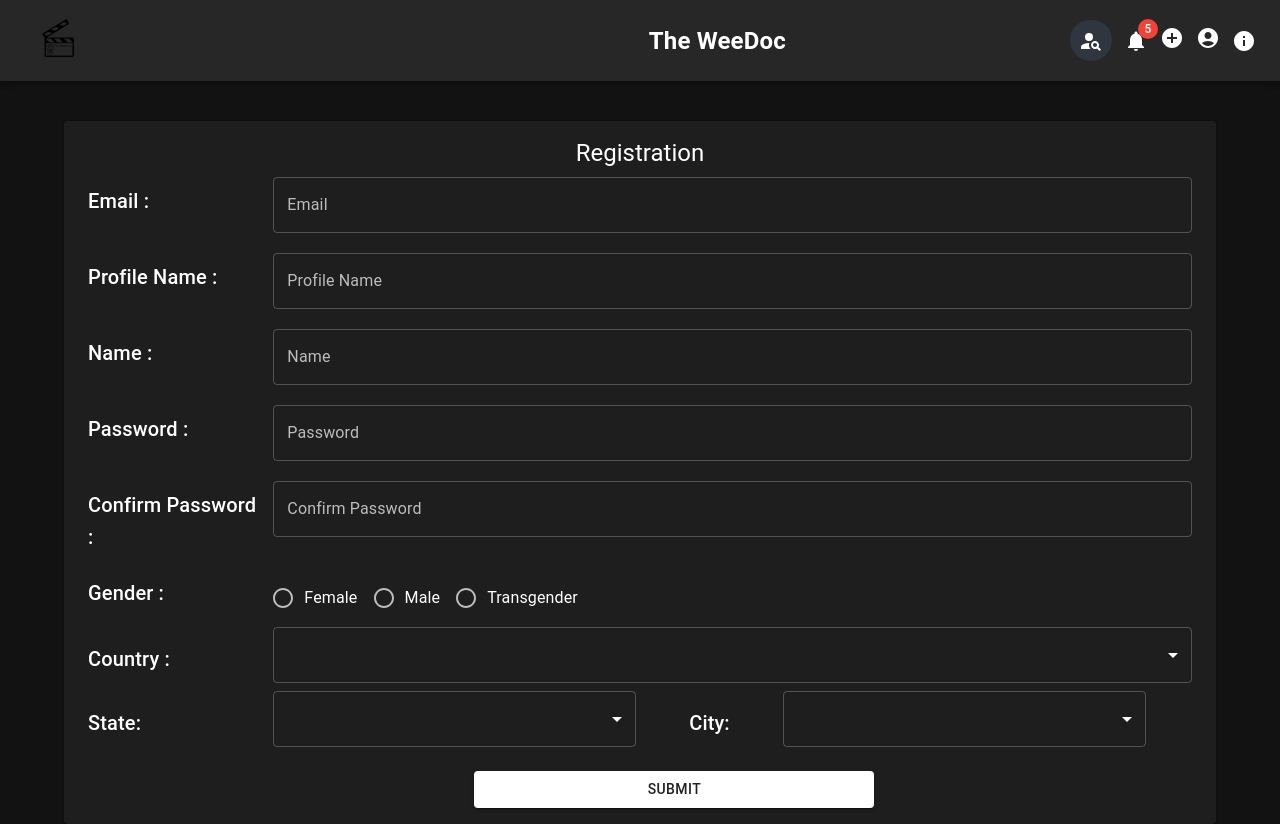
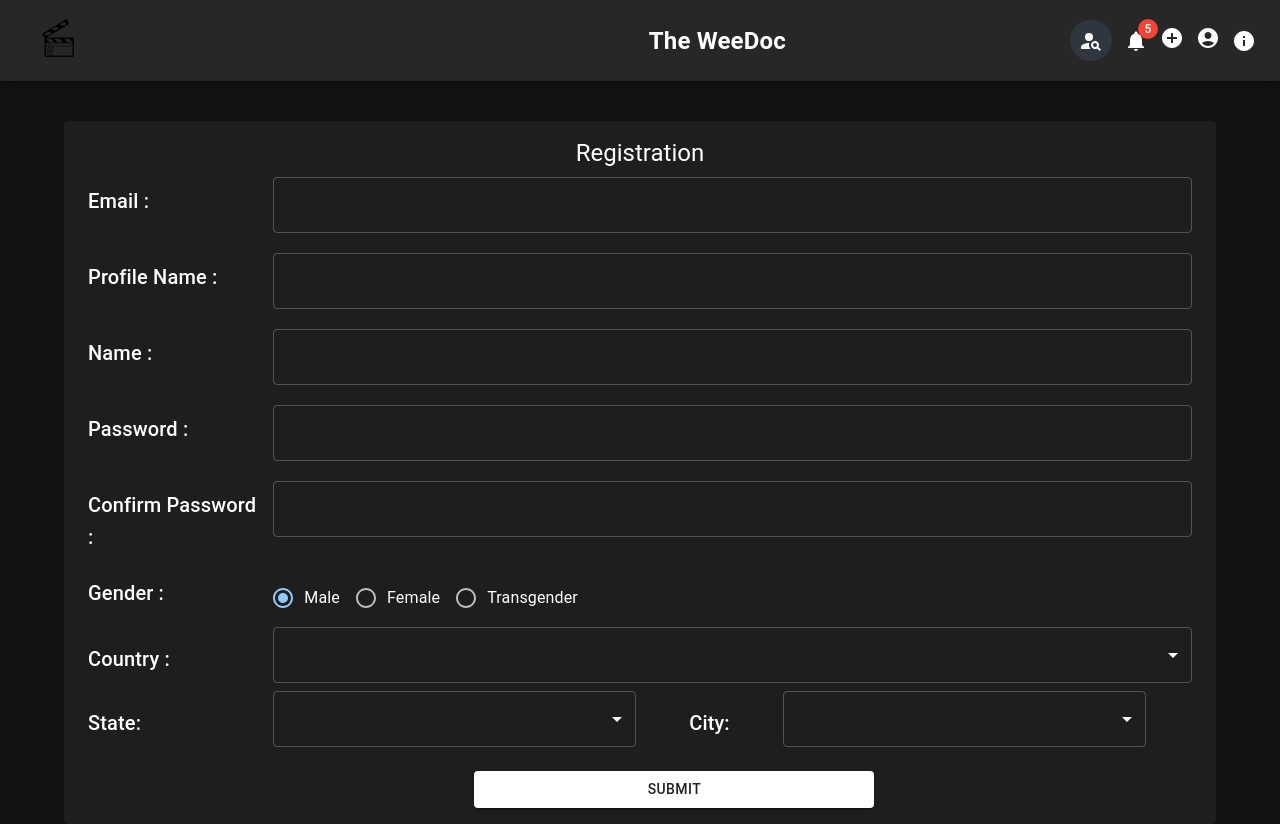
Before and after one commit to theweedoc/userwebapp, a Next.js app: page /signup in a window 1280 px wide. Built offline with nearby package versions, Linux system fonts and the light colour scheme.

Commit message:
register updates

```diff
--- a/Reducers/User/loginSlice.js
+++ b/Reducers/User/loginSlice.js
@@ -1,5 +1,6 @@
 import { createAsyncThunk, createSlice } from "@reduxjs/toolkit";
 import axios from 'axios'
+import { toast } from "react-toastify";
 import { apis } from "../../Services/api";
 
 const userState = {
@@ -58,8 +59,10 @@ export const LoginUserAuth = createAsyncThunk("user", async (body, { fulfillWith
   }
   catch (error) {
     console.log("error--", error);
-    alert("User not exists or something went wrong!")
-    return rejectWithValue(error?.message ? error.message : error)
+    console.log("response--", error?.response?.data?.message || error?.message || error);
+    // alert("User not exists or something went wrong!")
+    toast(error?.response?.data?.message || error?.message || error, { hideProgressBar: true, autoClose: 2000, type: "error" });
+    return rejectWithValue(error?.response?.data?.message || error?.message || error)
   }
 })
 
--- a/Reducers/User/registrationSlice.js
+++ b/Reducers/User/registrationSlice.js
@@ -1,6 +1,8 @@
 import { createAsyncThunk, createSlice } from "@reduxjs/toolkit";
 import axios from 'axios'
+import { toast } from "react-toastify";
 import { apis } from "../../Services/api";
+
 const initialState = {
   user: "",
   isLoggedIn: false,
@@ -19,28 +21,26 @@ const initialState = {
 }
 
 export const RegistrationUserAuth = createAsyncThunk("register", async (body, { rejectWithValue }) => {
-  console.log(body);
+  console.log("RegistrationUserAuth--", body);
   try {
     const { data } = await axios.post(apis.signupAPI, body)
     console.log("axios working", JSON.stringify(body))
     console.log("REGDATA", data)
-    if (!data.status === 200) {
+    if (data.status !== 200) {
       console.log("REGDATA", data)
-
       return rejectWithValue(data)
     }
     console.log("res", data.status)
     return await data
-
   }
   catch (error) {
-    console.log("REGDATA ERROR", data)
-
+    debugger
+    console.log("REGDATA ERROR", error)
+    console.log("err alert--", error?.response?.data?.message || error?.message || error);
+    toast(error?.response?.data?.message || error?.message || error, { hideProgressBar: true, autoClose: 2000, type: "error" });
     rejectWithValue(error.response.data)
-
   }
 })
-//
 
 export const RegistrationOTPAuth = createAsyncThunk("otpverify", async (body, { fulfillWithValue, rejectWithValue }) => {
   console.log(body);
@@ -51,18 +51,11 @@ export const RegistrationOTPAuth = createAsyncThunk("otpverify", async (body, {
     }
     console.log("res", data.status)
     return fulfillWithValue(data)
-
   }
   catch (error) {
     rejectWithValue(error.response.data)
-
   }
 })
-
-
-
-
-
 
 const regAuthSlice = createSlice({
   name: "registerAuth",
@@ -77,11 +70,10 @@ const regAuthSlice = createSlice({
       state.loading = true
     },
     [RegistrationUserAuth.fulfilled]: (state, { payload }) => {
+      console.log("registration payload--", payload);
       state.registeration_response = true
       state.loading = false
       state.isRegistereed = true
-
-
     },
     [RegistrationUserAuth.rejected]: (state, action) => {
       state.loading = false
--- a/pages/signup.js
+++ b/pages/signup.js
@@ -31,7 +31,7 @@ const SignUp = () => {
 
   const validationSchema = Yup.object().shape({
     email: Yup.string().required("Email is required").email("Email is invalid"),
-    profilename: Yup.string()
+    profileName: Yup.string()
       .required("Password is required")
       .min(6, "Password must be at least 6 characters")
       .max(40, "Password must not exceed 40 characters"),
@@ -45,7 +45,11 @@ const SignUp = () => {
     confirmpassword: Yup.string()
       .required("Confirm Password is required")
       .min(6, "confirm must be at least 6 characters")
-      .max(40, "confirm must not exceed 40 characters"),
+      .max(40, "confirm must not exceed 40 characters")
+      .oneOf([Yup.ref("password"), null], "Passwords must match"),
+    country: Yup.string().required("Country is a required"),
+    state: Yup.string().required("State is a required"),
+    city: Yup.string().required("City is a required"),
   });
 
   const isRegistereed = useSelector(
@@ -58,6 +62,7 @@ const SignUp = () => {
 
   const {
     register,
+    setValue,
     control,
     handleSubmit,
     formState: { errors, isSubmitting },
@@ -73,7 +78,7 @@ const SignUp = () => {
         email: data.email,
         password: data.password,
         password_confirmation: data.confirmpassword,
-        profile_name: data.profilename,
+        profile_name: data.profileName,
         country: data.country,
         state: data.state,
         city: data.city,
@@ -88,7 +93,7 @@ const SignUp = () => {
 
   const onError = () => {
     toast("ERRPR", { hideProgressBar: true, autoClose: 2000, type: "success" });
-  }
+  };
 
   useEffect(() => {
     if (isRegistereed) {
@@ -113,7 +118,7 @@ const SignUp = () => {
               </Grid>
               <Grid item xs={8} sm={10}>
                 <TextField
-                  label="Email"
+                  // label="Email"
                   align="center"
                   id="email"
                   name="email"
@@ -133,17 +138,17 @@ const SignUp = () => {
               </Grid>
               <Grid item xs={8} sm={10}>
                 <TextField
-                  id="profilename"
-                  name="profilename"
-                  label="Profile Name"
+                  id="profileName"
+                  name="profileName"
+                  // label="Profile Name"
                   fullWidth
                   margin="dense"
-                  {...register("profilename")}
+                  {...register("profileName")}
                   align="left"
-                  error={errors.profilename ? true : false}
+                  error={errors.profileName ? true : false}
                 />
                 <Typography variant="inherit" color="textSecondary">
-                  {errors.profilename?.message}
+                  {errors.profileName?.message}
                 </Typography>
               </Grid>
 
@@ -154,10 +159,9 @@ const SignUp = () => {
               </Grid>
               <Grid item xs={8} sm={10}>
                 <TextField
-                  // required
-                  label="Name"
+                  name="name"
+                  // label="Name"
                   id="name"
-                  name="name"
                   fullWidth
                   margin="dense"
                   {...register("name")}
@@ -174,17 +178,13 @@ const SignUp = () => {
                 </Typography>
               </Grid>
               <Grid item xs={8} sm={10}>
-                <TextField
-                  // required
-                  id="password"
-                  name="password"
-                  label="Password"
-                  type={"password"}
-                  fullWidth
+                <TextField // required id="password" name="password" label="Password" type={"password"} fullWidth
+                  // label="Password"
                   margin="dense"
                   {...register("password")}
                   align="left"
                   error={errors.password ? true : false}
+                  fullWidth
                 />
                 <Typography variant="inherit" color="textSecondary">
                   {errors.password?.message}
@@ -196,11 +196,7 @@ const SignUp = () => {
                 </Typography>
               </Grid>
               <Grid item xs={8} sm={10}>
-                <TextField
-                  // required
-                  id="confirmpassword"
-                  name="confirmpassword"
-                  label="Confirm Password"
+                <TextField // id="confirmpassword" name="confirmpassword" label="Confirm Password"
                   type={"password"}
                   fullWidth
                   margin="dense"
@@ -223,22 +219,20 @@ const SignUp = () => {
                   <RadioGroup
                     row
                     name="gender"
-                    sx={{ marginTop: 2 }}
-                    // required
-                    id="gender"
-                    label="gender"
+                    sx={{ marginTop: 2 }} // required id="gender" label="gender"
+                    defaultValue={"male"}
                   >
+                    <FormControlLabel
+                      value="male"
+                      {...register("gender", { required: true })}
+                      control={<Radio />}
+                      label="Male"
+                    />
                     <FormControlLabel
                       value="female"
                       {...register("gender", { required: true })}
                       control={<Radio />}
                       label="Female"
-                    />
-                    <FormControlLabel
-                      value="male"
-                      {...register("gender", { required: true })}
-                      control={<Radio />}
-                      label="Male"
                     />
                     <FormControlLabel
                       value="transgender"
@@ -256,9 +250,22 @@ const SignUp = () => {
                 </Typography>
               </Grid>
               <Grid item xs={8} sm={10}>
-                <Select {...register("country", { required: true })} fullWidth>
+                <Select
+                  name="country"
+                  {...register("country", { required: true })}
+                  onChange={(e) =>
+                    setValue("country", e.target.value, {
+                      shouldValidate: true,
+                    })
+                  }
+                  fullWidth
+                  error={errors.country ? true : false}
+                >
                   <MenuItem value={"Test"}>{"Test-country"}</MenuItem>
                 </Select>
+                <Typography variant="inherit" color="textSecondary">
+                  {errors.country?.message}
+                </Typography>
               </Grid>
 
               <Grid item xs={3} sm={2}>
@@ -267,9 +274,20 @@ const SignUp = () => {
                 </Typography>
               </Grid>
               <Grid item xs={8} sm={4}>
-                <Select {...register("state", { required: true })} fullWidth>
+                <Select
+                  name="state"
+                  {...register("state", { required: true })}
+                  onChange={(e) =>
+                    setValue("state", e.target.value, { shouldValidate: true })
+                  }
+                  fullWidth
+                  error={errors.state ? true : false}
+                >
                   <MenuItem value={"Test"}>{"Test-State"}</MenuItem>
                 </Select>
+                <Typography variant="inherit" color="textSecondary">
+                  {errors.state?.message}
+                </Typography>
               </Grid>
 
               <Grid item xs={3} sm={1.5}>
@@ -279,13 +297,21 @@ const SignUp = () => {
               </Grid>
 
               <Grid item xs={8} sm={4}>
-                <Select {...register("city", { required: true })} fullWidth>
+                <Select
+                  name="city"
+                  {...register("city", { required: true })}
+                  fullWidth
+                  error={errors.city ? true : false}
+                >
                   <MenuItem value={"TestCity"}>{"Test-City"}</MenuItem>
-
                   {/* {cities.map((genre) => {
-                    return <MenuItem value={city.id}>{city.name}</MenuItem>;
+                  return
+                  <MenuItem value={city.id}>{city.name}</MenuItem>;
                   })} */}
                 </Select>
+                <Typography variant="inherit" color="textSecondary">
+                  {errors.city?.message}
+                </Typography>
               </Grid>
             </Grid>
             <Grid></Grid>
@@ -294,10 +320,7 @@ const SignUp = () => {
               <Button
                 variant="contained"
                 type="submit"
-                style={{
-                  backgroundColor: "#ffffff",
-                  width: 400,
-                }}
+                style={{ backgroundColor: "#ffffff", width: 400 }}
               >
                 {loading === true ? (
                   <CircularProgress size={25} style={{ color: "black" }} />
```
